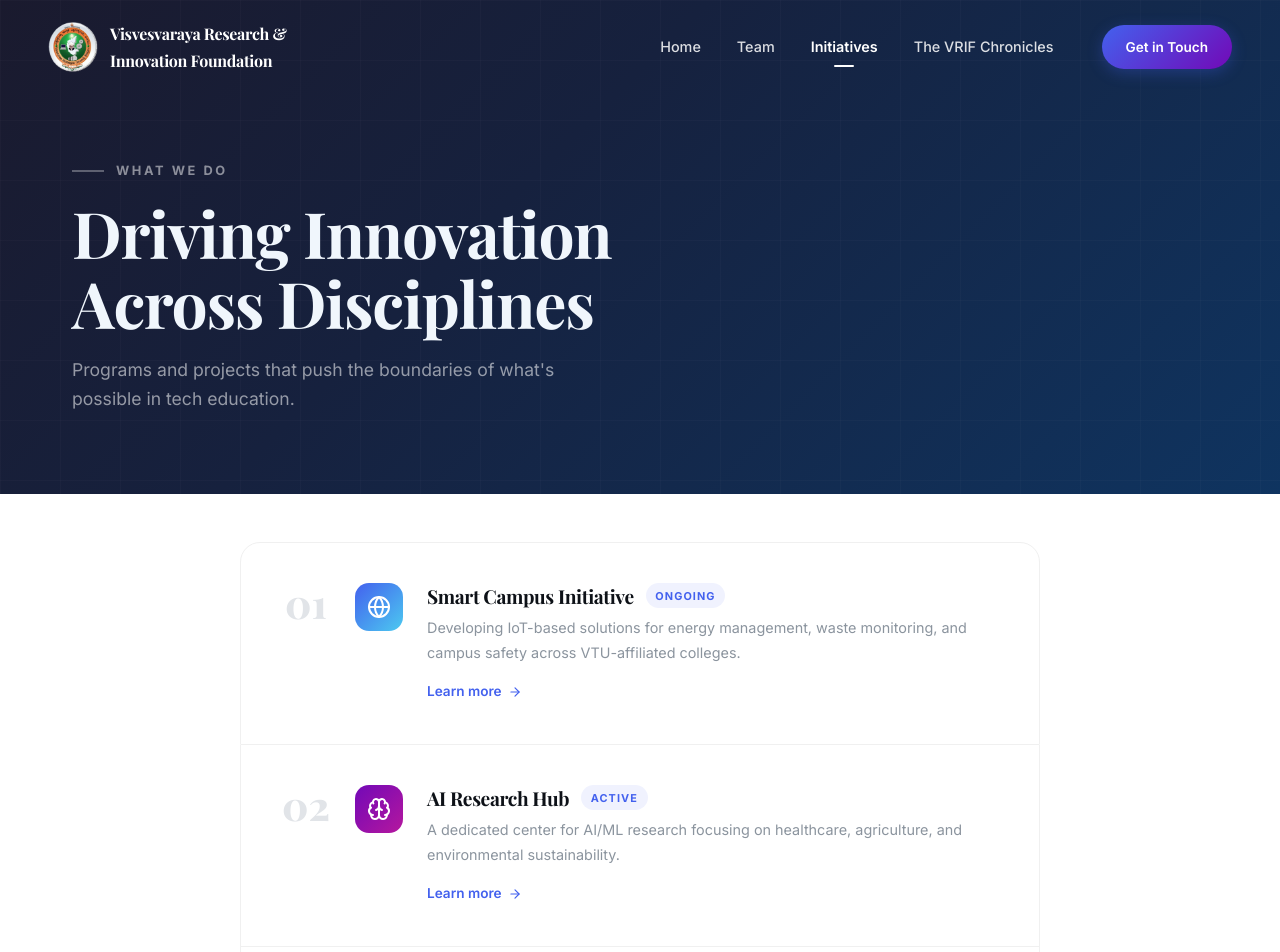
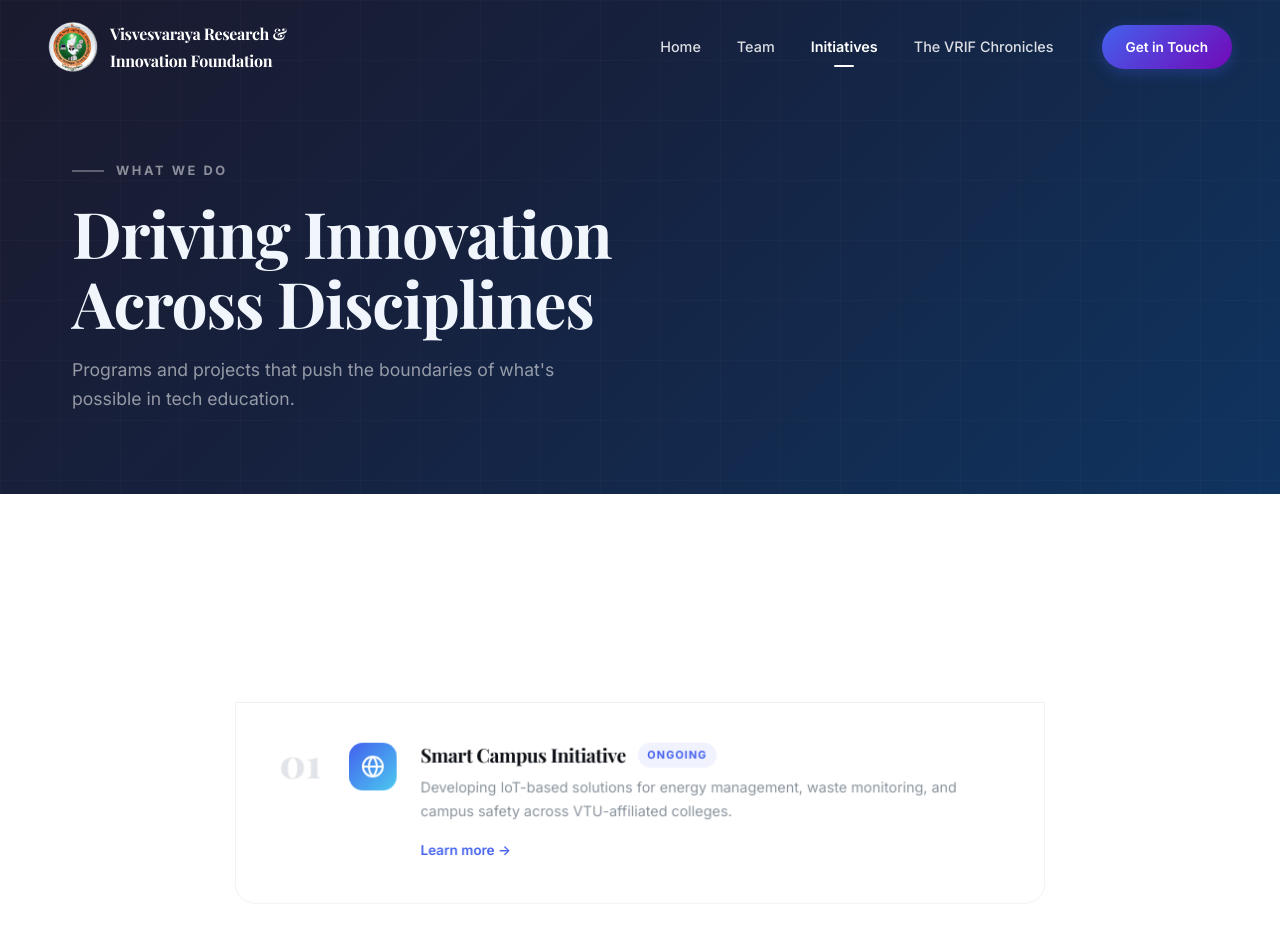
Before and after one commit to mallug18/VTU_VRIF, a React (Vite) app: page /initiatives in a window 1280 px wide. Shown: the top 952 px of the page. Built offline with nearby package versions, Linux system fonts and the light colour scheme.

Commit message:
scroll stack added to the incentives and sparkle effect added when tap

```diff
--- a/package.json
+++ b/package.json
@@ -10,6 +10,7 @@
     "preview": "vite preview"
   },
   "dependencies": {
+    "lenis": "^1.3.17",
     "lucide-react": "^0.564.0",
     "motion": "^12.34.2",
     "react": "^19.2.0",
--- a/src/App.jsx
+++ b/src/App.jsx
@@ -6,10 +6,18 @@
 import Initiatives from './pages/Initiatives';
 import Gallery from './pages/Gallery';
 import Contact from './pages/Contact';
+import ClickSpark from './components/ClickSpark';
 import './App.css';
 
 function App() {
   return (
+    <ClickSpark
+      sparkColor="#e7e73eff"
+      sparkSize={10}
+      sparkRadius={25}
+      sparkCount={10}
+      duration={500}
+    >
       <Router>
         <div className="app-wrapper">
           <Navbar />
@@ -25,6 +33,7 @@
           <Footer />
         </div>
       </Router>
+    </ClickSpark>
   );
 }
 
--- /dev/null
+++ b/src/components/ClickSpark.jsx
@@ -0,0 +1,131 @@
+import { useRef, useEffect, useCallback } from 'react';
+
+const ClickSpark = ({
+    sparkColor = '##e7e73eff',
+    sparkSize = 10,
+    sparkRadius = 20,
+    sparkCount = 8,
+    duration = 400,
+    easing = 'ease-out',
+    extraScale = 1.0,
+    children
+}) => {
+    const canvasRef = useRef(null);
+    const sparksRef = useRef([]);
+
+    const easeFunc = useCallback(
+        t => {
+            switch (easing) {
+                case 'linear': return t;
+                case 'ease-in': return t * t;
+                case 'ease-in-out':
+                    return t < 0.5
+                        ? 2 * t * t
+                        : -1 + (4 - 2 * t) * t;
+                default:
+                    return t * (2 - t);
+            }
+        },
+        [easing]
+    );
+
+    // Resize canvas to full screen
+    useEffect(() => {
+        const canvas = canvasRef.current;
+        if (!canvas) return;
+
+        const resize = () => {
+            canvas.width = window.innerWidth;
+            canvas.height = window.innerHeight;
+        };
+
+        resize();
+        window.addEventListener('resize', resize);
+
+        return () => window.removeEventListener('resize', resize);
+    }, []);
+
+    // Draw animation
+    useEffect(() => {
+        const canvas = canvasRef.current;
+        if (!canvas) return;
+        const ctx = canvas.getContext('2d');
+
+        let animationId;
+
+        const draw = timestamp => {
+            ctx.clearRect(0, 0, canvas.width, canvas.height);
+
+            sparksRef.current = sparksRef.current.filter(spark => {
+                const elapsed = timestamp - spark.startTime;
+                if (elapsed >= duration) return false;
+
+                const progress = elapsed / duration;
+                const eased = easeFunc(progress);
+
+                const distance = eased * sparkRadius * extraScale;
+                const lineLength = sparkSize * (1 - eased);
+
+                const x1 = spark.x + distance * Math.cos(spark.angle);
+                const y1 = spark.y + distance * Math.sin(spark.angle);
+                const x2 = spark.x + (distance + lineLength) * Math.cos(spark.angle);
+                const y2 = spark.y + (distance + lineLength) * Math.sin(spark.angle);
+
+                ctx.strokeStyle = sparkColor;
+                ctx.lineWidth = 2;
+                ctx.beginPath();
+                ctx.moveTo(x1, y1);
+                ctx.lineTo(x2, y2);
+                ctx.stroke();
+
+                return true;
+            });
+
+            animationId = requestAnimationFrame(draw);
+        };
+
+        animationId = requestAnimationFrame(draw);
+
+        return () => cancelAnimationFrame(animationId);
+    }, [sparkColor, sparkSize, sparkRadius, sparkCount, duration, easeFunc, extraScale]);
+
+    // GLOBAL CLICK LISTENER
+    useEffect(() => {
+        const handleClick = e => {
+            const now = performance.now();
+
+            const newSparks = Array.from({ length: sparkCount }, (_, i) => ({
+                x: e.clientX,
+                y: e.clientY,
+                angle: (2 * Math.PI * i) / sparkCount,
+                startTime: now
+            }));
+
+            sparksRef.current.push(...newSparks);
+        };
+
+        window.addEventListener('click', handleClick);
+
+        return () => window.removeEventListener('click', handleClick);
+    }, [sparkCount]);
+
+    return (
+        <>
+            <canvas
+                ref={canvasRef}
+                style={{
+                    position: 'fixed',
+                    top: 0,
+                    left: 0,
+                    width: '100vw',
+                    height: '100vh',
+                    pointerEvents: 'none',
+                    zIndex: 9999
+                }}
+            />
+            {children}
+        </>
+    );
+};
+
+export default ClickSpark;
--- /dev/null
+++ b/src/components/ScrollStack.css
@@ -0,0 +1,14 @@
+.scroll-stack-wrapper {
+    position: relative;
+    padding: 20vh 20vh;
+}
+
+.scroll-stack-card {
+    position: sticky;
+    top: 20vh;
+    margin-bottom: 100px;
+    transform-origin: top center;
+    transition: transform 0.2s ease-out;
+    will-change: transform;
+    width: 100%;
+}
--- /dev/null
+++ b/src/components/ScrollStack.jsx
@@ -0,0 +1,56 @@
+import { useLayoutEffect, useRef } from "react";
+import "./ScrollStack.css";
+
+export const ScrollStackItem = ({ children }) => {
+    return <div className="scroll-stack-card">{children}</div>;
+};
+
+const ScrollStack = ({ children }) => {
+    const wrapperRef = useRef(null);
+
+    useLayoutEffect(() => {
+        const cards = wrapperRef.current.querySelectorAll(
+            ".scroll-stack-card"
+        );
+
+        const handleScroll = () => {
+            const scrollY = window.scrollY;
+            const vh = window.innerHeight;
+
+            cards.forEach((card, i) => {
+                const rect = card.getBoundingClientRect();
+                const offset = rect.top;
+
+                // progress when card reaches 30% of viewport
+                const progress = Math.max(
+                    0,
+                    Math.min(1, (vh * 0.3 - offset) / vh)
+                );
+
+                const scale = 1 - progress * 0.08;
+
+                card.style.transform = `
+          scale(${scale})
+        `;
+
+                // Higher index → higher zIndex (next card above previous)
+                card.style.zIndex = i + 1;
+            });
+        };
+
+        window.addEventListener("scroll", handleScroll);
+        handleScroll();
+
+        return () => {
+            window.removeEventListener("scroll", handleScroll);
+        };
+    }, []);
+
+    return (
+        <div className="scroll-stack-wrapper" ref={wrapperRef}>
+            {children}
+        </div>
+    );
+};
+
+export default ScrollStack;
--- a/src/pages/Initiatives.jsx
+++ b/src/pages/Initiatives.jsx
@@ -1,6 +1,7 @@
 import { ArrowRight, Rocket, Brain, Target, Lightbulb, GraduationCap, Globe } from 'lucide-react';
 import { useScrollReveal } from '../hooks/useAnimations';
 import './Initiatives.css';
+import ScrollStack, { ScrollStackItem } from "../components/ScrollStack";
 
 const initiatives = [
     {
@@ -70,32 +71,49 @@
             {/* Stacked Initiatives */}
             <section className="init-stack-section">
                 <div className="container">
+                    <ScrollStack>
+                        {initiatives.map((item, i) => (
+                            <ScrollStackItem key={i}>
+                                <div className="init-stack-card">
+                                    <span className="init-stack-card__number">
+                                        {String(i + 1).padStart(2, "0")}
+                                    </span>
+
                                     <div
-                        className={`init-stack stagger-children ${stackVisible ? 'visible' : ''}`}
-                        ref={stackRef}
+                                        className="init-stack-card__icon"
+                                        style={{ background: item.gradient }}
                                     >
-                        {initiatives.map((item, i) => (
-                            <div key={i} className="init-stack-card">
-                                <span className="init-stack-card__number">
-                                    {String(i + 1).padStart(2, '0')}
-                                </span>
-                                <div className="init-stack-card__icon" style={{ background: item.gradient }}>
                                         {item.icon}
                                     </div>
+
                                     <div className="init-stack-card__body">
                                         <div className="init-stack-card__header">
-                                        <h3 className="init-stack-card__title">{item.title}</h3>
-                                        <span className="init-stack-card__tag">{item.tag}</span>
+                                            <h3 className="init-stack-card__title">
+                                                {item.title}
+                                            </h3>
+                                            <span className="init-stack-card__tag">
+                                                {item.tag}
+                                            </span>
                                         </div>
-                                    <p className="init-stack-card__desc">{item.desc}</p>
+
+                                        <p className="init-stack-card__desc">
+                                            {item.desc}
+                                        </p>
+
+                                        {/* RESTORED BLUE LINK */}
                                         <a href="#" className="init-stack-card__link">
-                                        Learn more <ArrowRight size={14} />
+                                            Learn more →
                                         </a>
                                     </div>
-                                <div className="init-stack-card__accent" style={{ background: item.gradient }} />
+
+                                    <div
+                                        className="init-stack-card__accent"
+                                        style={{ background: item.gradient }}
+                                    />
                                 </div>
+                            </ScrollStackItem>
                         ))}
-                    </div>
+                    </ScrollStack>
                 </div>
             </section>
         </div>
```
Also changed, not shown: 1 other file (tests, documents, lock files or other folders). Lines whose indentation alone changed are shown as unchanged.
